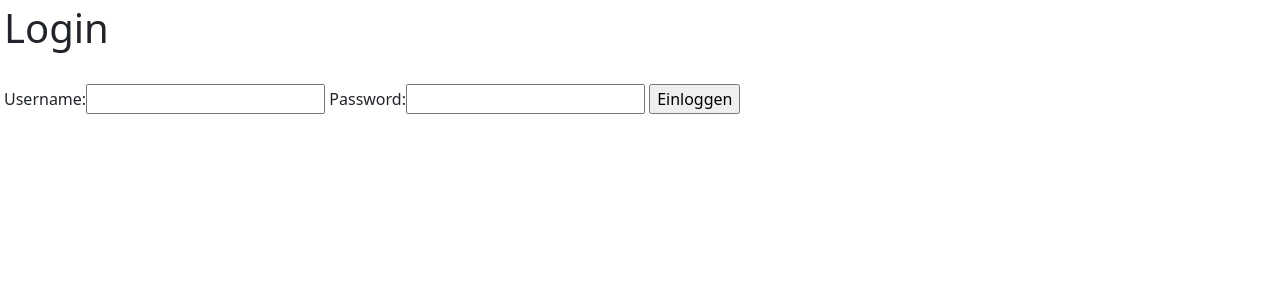
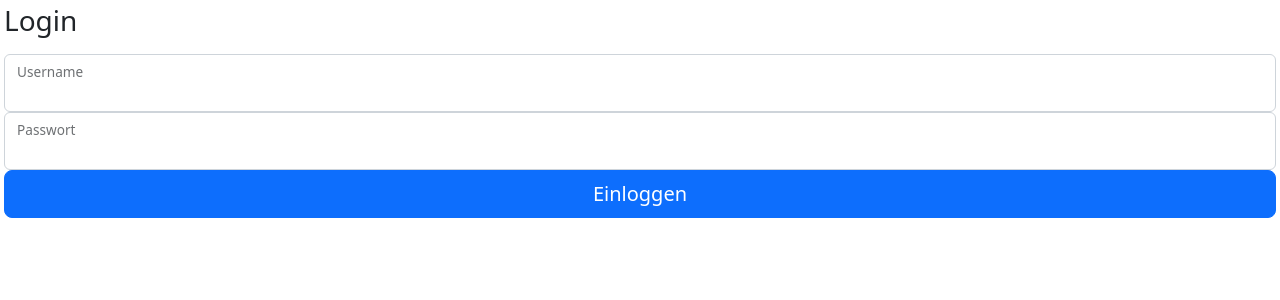
Before and after one commit to Mottschi/bilderbuch, a Django app: page /sysadmin/login in a window 1280 px wide. Shown: the part 56-356 px from the top of the page. Run offline with Django 3.2, Linux system fonts and the light colour scheme.

Commit message:
loginFormCss

```diff
--- a/administrator/forms.py
+++ b/administrator/forms.py
@@ -5,6 +5,9 @@ class LoginForm(forms.Form):
 	username = forms.CharField(max_length=150)
 	password = forms.CharField(widget=forms.PasswordInput)
 
+	username.widget.attrs.update({'class': 'form-control'})
+	password.widget.attrs.update({'class': 'form-control'})
+
 
 class BetreiberForm(forms.ModelForm):
 	class Meta:
--- a/administrator/templates/administrator/login.html
+++ b/administrator/templates/administrator/login.html
@@ -6,12 +6,24 @@
 
 
 {% block content %}
-    <h1>Login</h1>
+<main class="form-signin w-100 m-auto text-center"></main>
+    <h1 class="h3 mb-3 fw-normal">Login</h1>
 
-    <br>
     <form method='POST'>
         {% csrf_token %}
-        {{ form }}
-        <input type=submit value='Einloggen'>
+            <!-- {{ form }} -->
+            <div class="form-floating">
+                {{ form.username}}
+                <label for="{{ form.username.id_for_label }}">Username</label>
+            </div>
+            <div class="form-floating">
+                {{ form.password}}
+                <label for="{{ form.password.id_for_label }}">Passwort</label>
+            </div>
+
+            <button class="w-100 btn btn-lg btn-primary" type="submit">Einloggen</button>
+
+
     </form>
+</main>
 {% endblock content %}
```
